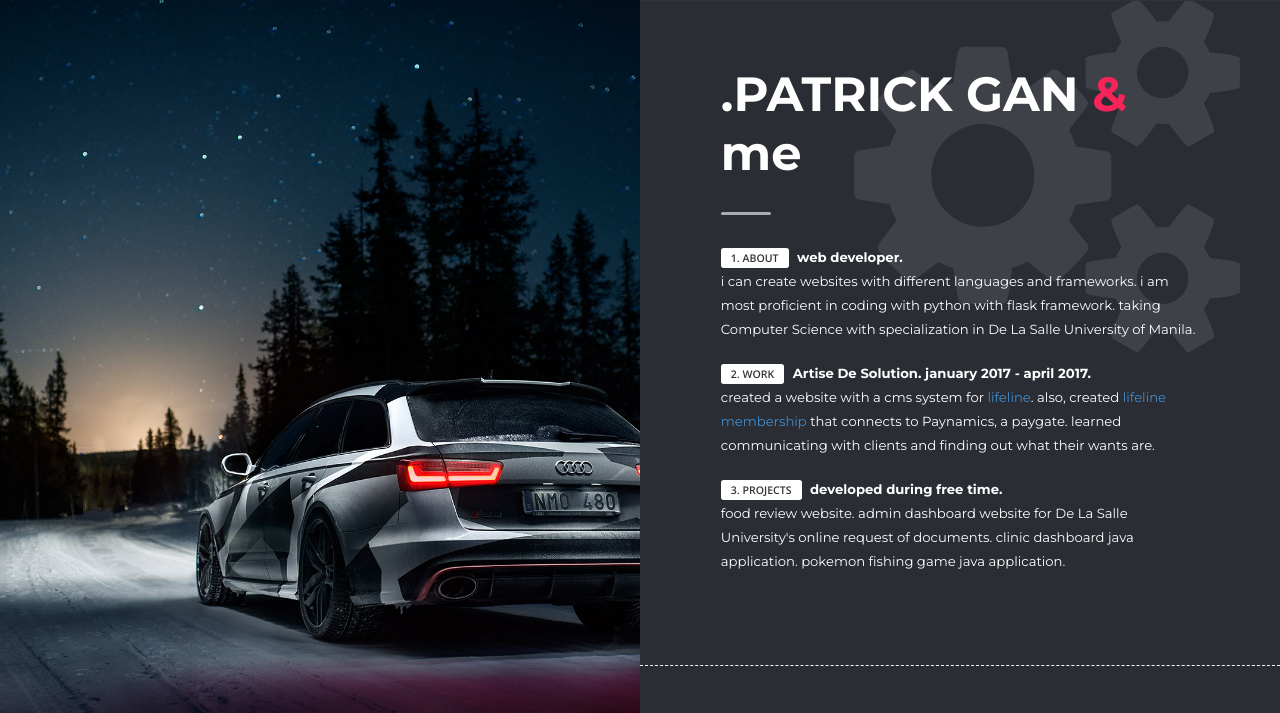
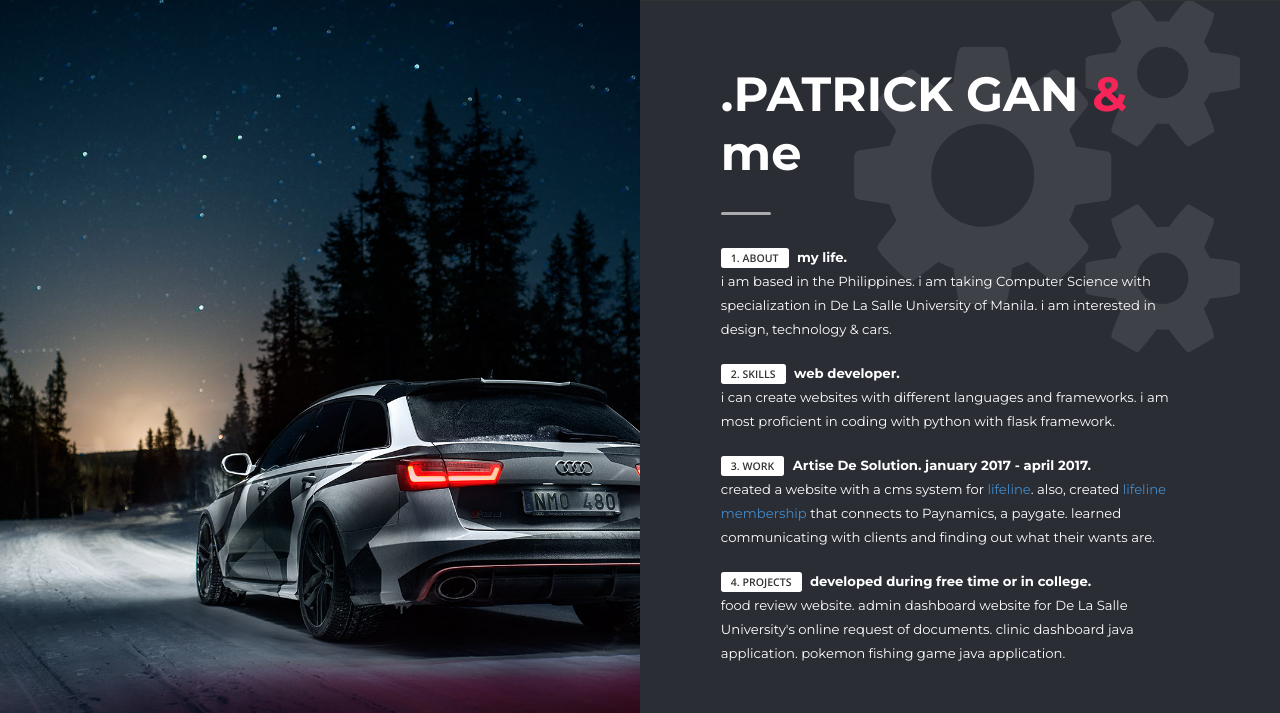
Before and after one commit to patrickcuagan/patrickcuagan.github.io, a plain HTML site: page index.html in a window 1280 px wide. Shown: the top 713 px of the page. Drawn offline with nearby package versions, Linux system fonts and the light colour scheme; some packages are replaced by stand-ins of ours; files that its build step writes are made by us from their sources; a script that the page names is missing.

Commit message:
added fields

```diff
--- a/index.html
+++ b/index.html
@@ -127,11 +127,13 @@
 
                                     <span class="border" data-scroll-reveal="enter move 0px, after 0.4s"></span>
 
-                                    <p data-scroll-reveal="enter move 0px, after 0.4s"><span class="label numbers">1. about</span> <strong>web developer.</strong><br>i can create websites with different languages and frameworks. i am most proficient in coding with python with flask framework. taking Computer Science with specialization in De La Salle University of Manila.</p>
+                                    <p data-scroll-reveal="enter move 0px, after 0.4s"><span class="label numbers">1. about</span> <strong>my life.</strong><br>i am based in the Philippines. i am taking Computer Science with specialization in De La Salle University of Manila. i am interested in design, technology & cars. </p>
 
-                                    <p data-scroll-reveal="enter move 0px, after 0.4s"><span class="label numbers">2. work</span> <strong>Artise De Solution. january 2017 - april 2017.</strong><br>created a website with a cms system for <a href="http://lifeline-philippines.herokuapp.com">lifeline</a>. also, created <a href="http://lifeline-membership.herokuapp.com">lifeline membership</a> that connects to Paynamics, a paygate. learned communicating with clients and finding out what their wants are.</p>
+                                    <p data-scroll-reveal="enter move 0px, after 0.4s"><span class="label numbers">2. skills</span> <strong>web developer.</strong><br>i can create websites with different languages and frameworks. i am most proficient in coding with python with flask framework.</p>
 
-                                    <p data-scroll-reveal="enter move 0px, after 0.4s"><span class="label numbers">3. projects</span> <strong>developed during free time.</strong><br>food review website. admin dashboard website for De La Salle University's online request of documents. clinic dashboard java application. pokemon fishing game java application.</p>
+                                    <p data-scroll-reveal="enter move 0px, after 0.4s"><span class="label numbers">3. work</span> <strong>Artise De Solution. january 2017 - april 2017.</strong><br>created a website with a cms system for <a href="http://lifeline-philippines.herokuapp.com">lifeline</a>. also, created <a href="http://lifeline-membership.herokuapp.com">lifeline membership</a> that connects to Paynamics, a paygate. learned communicating with clients and finding out what their wants are.</p>
+
+                                    <p data-scroll-reveal="enter move 0px, after 0.4s"><span class="label numbers">4. projects</span> <strong>developed during free time or in college.</strong><br>food review website. admin dashboard website for De La Salle University's online request of documents. clinic dashboard java application. pokemon fishing game java application.</p>
 
                                     <br><br><br>
 
```
